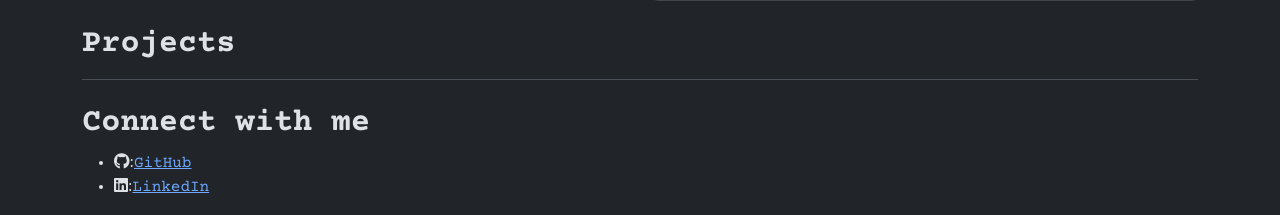
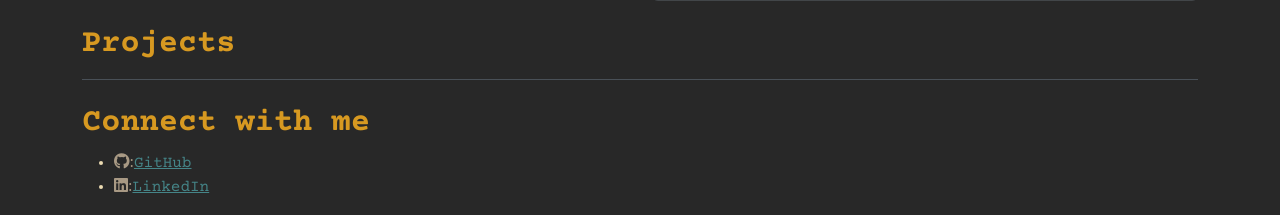
Before and after one commit to alokshandilya/personal-website, a Flask app: page / in a window 1280 px wide. Shown: the part 1370-1585 px from the top of the page. Run offline with Flask 3, Linux system fonts and the light colour scheme.

Commit message:
add gruvbox colorscheme

```diff
--- a/static/css/styles.css
+++ b/static/css/styles.css
@@ -3,11 +3,21 @@
   object-fit: cover;
   width: 100%;
 }
+
 * {
   font-family: "Courier Prime", monospace;
   font-style: normal;
   font-weight: 400;
   font-size: medium;
+  color: #EBDBB2;
+}
+
+a:link {
+  color: #458588;
+}
+
+a:visited {
+  color: #458588;
 }
 
 .courier-prime-bold {
@@ -37,7 +47,8 @@ p {
 
 @media (min-width: 768px) {
   .responsive-image {
-    width: 220px; /* Adjust this value to reduce the image size for wider screens */
+    width: 220px;
+    /* Adjust this value to reduce the image size for wider screens */
   }
 }
 
@@ -47,6 +58,7 @@ p {
 
 @media (min-width: 768px) {
   .github-chart {
-    width: 80%; /* Adjust this value to reduce the image size for wider screens */
+    width: 80%;
+    /* Adjust this value to reduce the image size for wider screens */
   }
 }
--- a/templates/home.html
+++ b/templates/home.html
@@ -42,13 +42,13 @@
     rel="stylesheet">
 </head>
 
-<body>
+<body style="background-color: #282828;">
   <script src="https://cdn.jsdelivr.net/npm/bootstrap@5.3.3/dist/js/bootstrap.bundle.min.js"
     integrity="sha384-YvpcrYf0tY3lHB60NNkmXc5s9fDVZLESaAA55NDzOxhy9GkcIdslK1eN7N6jIeHz"
     crossorigin="anonymous"></script>
   <header class="container container-fluid">
-    <h1 class="mt-4 courier-prime-bold mb-4">Alok Shandilya</h1>
-    <img src="static/images/my-pic.jpg" alt="Alok's Image" class="img-fluid img-thumbnail mx-auto responsive-image"
+    <h1 class="mt-4 courier-prime-bold mb-4" style="color: #D79921;">Alok Shandilya</h1>
+    <img src="static/images/gruvbox-my-pic.jpg" alt="Alok's Image" class="img-fluid img-thumbnail mx-auto responsive-image"
       style="float: right; margin: 1em;">
     <p>👋 I am a python, django, flask developer and a machine learning enthusiast, who is
       passionate about solving complex problems with code.
@@ -57,7 +57,7 @@
     <p>View My resume: <a href="https://bit.ly/alokshandilya" target="_blank">alok_shandilya_resume.pdf</a>
     </p>
     <img
-      src="https://github-readme-activity-graph.vercel.app/graph?username=alokshandilya&theme=github-compact&custom_title=My%20GitHub%20Contribution%20Graph&radius=16&hide_border=true&area=true"
+      src="https://github-readme-activity-graph.vercel.app/graph?username=alokshandilya&theme=gruvbox&custom_title=My%20GitHub%20Contribution%20Graph&radius=16&hide_border=true&area=true"
       alt="GitHub Chart" class="mb-4 img-fluid github-chart" />
   </header>
 
@@ -66,7 +66,7 @@
       <div class="col-md-6">
         <div class="card">
           <img
-            src="https://github-readme-stats.vercel.app/api?username=alokshandilya&show_icons=true&theme=nord&rank_icon=github"
+            src="https://github-readme-stats.vercel.app/api?username=alokshandilya&show_icons=true&theme=gruvbox&rank_icon=github"
             class="card-img-top" alt="Overall GitHub Stats">
           <div class="card-body">
             <h5 class="card-title courier-prime-bold-italic">GitHub Stats</h5>
@@ -75,7 +75,7 @@
       </div>
       <div class="col-md-6 mt-2">
         <div class="card">
-          <img src="http://github-readme-streak-stats.herokuapp.com?user=alokshandilya&theme=nord" class="card-img-top"
+          <img src="http://github-readme-streak-stats.herokuapp.com?user=alokshandilya&theme=gruvbox" class="card-img-top"
             alt="GitHub Streak">
           <div class="card-body">
             <h5 class="card-title courier-prime-bold-italic">GitHub Streak</h5>
@@ -87,7 +87,7 @@
 
   <main>
     <section class="container">
-      <h2 class="mt-4 mb-3 courier-prime-bold">Projects</h2>
+      <h2 class="mt-4 mb-3 courier-prime-bold" style="color: #D79921">Projects</h2>
       <div>
         {% include 'projectitem.html' %}
       </div>
@@ -100,10 +100,10 @@
   </main>
 
   <section class="container">
-    <h2 class="mt-4 mb-2 courier-prime-bold">Connect with me</h2>
+    <h2 class="mt-4 mb-2 courier-prime-bold" style="color: #D79921">Connect with me</h2>
     <ul>
-      <li><i class="fab fa-github mr-5">: </i><a href="https://github.com/alokshandilya" target="_blank">GitHub</a></li>
-      <li><i class="fab fa-linkedin mr-5">: </i><a href="https://linkedin.com/in/alokshandilya"
+      <li><i style="color: #A89984;" class="fab fa-github mr-5">: </i><a href="https://github.com/alokshandilya" target="_blank">GitHub</a></li>
+      <li><i style="color: #A89984;" class="fab fa-linkedin mr-5">: </i><a href="https://linkedin.com/in/alokshandilya"
           target="_blank">LinkedIn</a></li>
     </ul>
   </section>
--- a/templates/projectitem.html
+++ b/templates/projectitem.html
@@ -2,8 +2,8 @@
   <ul>
     {% for project in projects %}
     <li>
-      <h5 class="courier-prime-bold" style="display: inline;">{{project.name}}</h5>
-      <p class="courier-prime-regular-italic" style="display: inline;"> |
+      <h5 class="courier-prime-bold" style="display: inline; color: #689D6A;">{{project.name}}</h5>
+      <p class="courier-prime-regular-italic" style="display: inline; color: #98971A;"> |
         {% for tech in project.tech_stack %}
         {{tech}}{% if not loop.last %}, {% endif %}
         {% endfor %}</p>
```
Also changed, not shown: static/images/gruvbox-my-pic.jpg (added). Lines whose indentation alone changed are shown as unchanged.
